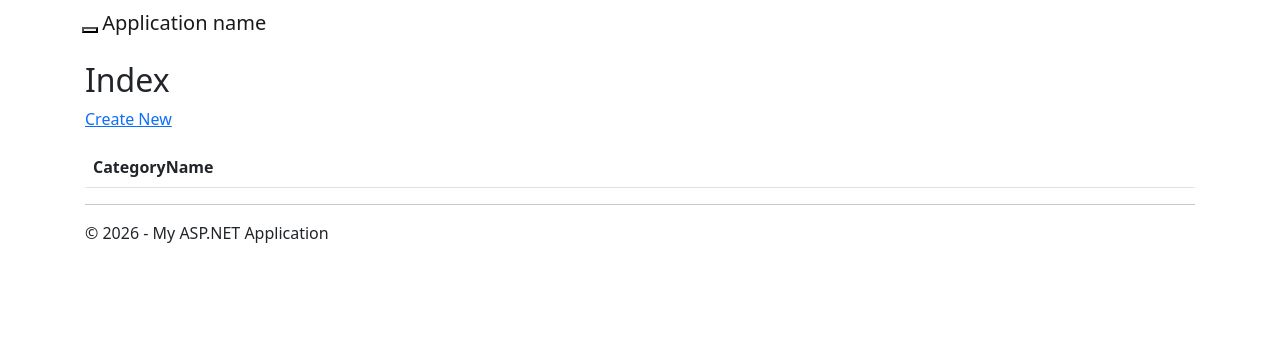
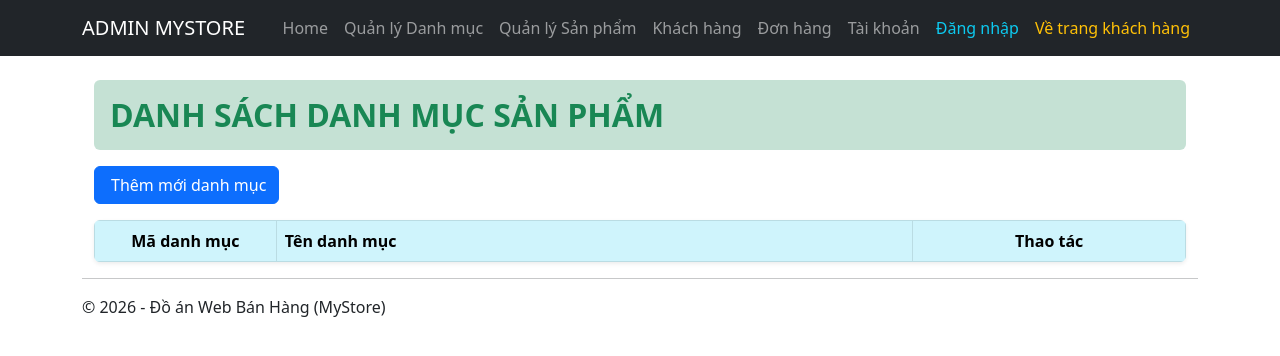
Before and after one commit to QUANG-MINH-GA/BE_25DH190065_baikiemtraBE, an ASP.NET MVC app: template BE_25DH190065/Areas/Admin/Views/Categories/Index.cshtml in a window 1280 px wide. Shown: the top 356 px of the page. Run offline with ASP.NET Core 8 and stand-ins for ASP.NET MVC 5, Linux system fonts and the light colour scheme; the template is opened without the code that fills it, so the values that code supplies are empty; the project's own start-up code is not run, and a stand-in starts its controllers and pages; some libraries are stand-ins or nearby versions.

Commit message:
update code

```diff
--- a/BE_25DH190065/Areas/Admin/Views/Categories/Index.cshtml
+++ b/BE_25DH190065/Areas/Admin/Views/Categories/Index.cshtml
@@ -1,33 +1,53 @@
 @model IEnumerable<BE_25DH190065.Models.Category>
 
 @{
-    ViewBag.Title = "Index";
+    ViewBag.Title = "Quản lý danh mục";
+    Layout = "~/Areas/Admin/Views/Shared/_AdminLayout.cshtml";
 }
 
-<h2>Index</h2>
+<div class="container-fluid mt-3">
+    <h2 class="bg-success bg-opacity-25 text-success fw-bold p-3 rounded mb-3">
+        DANH SÁCH DANH MỤC SẢN PHẨM
+    </h2>
 
-<p>
-    @Html.ActionLink("Create New", "Create")
-</p>
-<table class="table">
+    <div class="mb-3">
+        <a href="@Url.Action("Create", "Categories")" class="btn btn-primary">
+            <i class="fas fa-plus me-1"></i> Thêm mới danh mục
+        </a>
+    </div>
+
+    <div class="table-responsive bg-white shadow-sm rounded">
+        <table class="table table-bordered table-hover align-middle mb-0">
+            <thead class="table-info">
                 <tr>
-        <th>
-            @Html.DisplayNameFor(model => model.CategoryName)
-        </th>
-        <th></th>
+                    <th class="col-md-2 text-center">Mã danh mục</th>
+                    <th class="col-md-7">Tên danh mục</th>
+                    <th class="col-md-3 text-center">Thao tác</th>
                 </tr>
-
-@foreach (var item in Model) {
+            </thead>
+            <tbody>
+                @foreach (var item in Model)
+                {
                     <tr>
-        <td>
-            @Html.DisplayFor(modelItem => item.CategoryName)
-        </td>
-        <td>
-            @Html.ActionLink("Edit", "Edit", new { id=item.CategoryID }) |
-            @Html.ActionLink("Details", "Details", new { id=item.CategoryID }) |
-            @Html.ActionLink("Delete", "Delete", new { id=item.CategoryID })
+                        <td class="text-center fw-semibold">#@item.CategoryID</td>
+                        <td class="fw-semibold">@item.CategoryName</td>
+                        <td class="text-center">
+                            <a href="@Url.Action("Edit", "Categories", new { id = item.CategoryID })"
+                               class="btn btn-sm btn-primary">
+                                Cập nhật
+                            </a>
+                            <a href="@Url.Action("Details", "Categories", new { id = item.CategoryID })"
+                               class="btn btn-sm btn-info text-white mx-1">
+                                Chi tiết
+                            </a>
+                            <a href="@Url.Action("Delete", "Categories", new { id = item.CategoryID })"
+                               class="btn btn-sm btn-danger">
+                                Xóa
+                            </a>
                         </td>
                     </tr>
                 }
-
+            </tbody>
         </table>
+    </div>
+</div>
```
Also changed, not shown: BE_25DH190065/Models/ViewModel/DailyRevenueVM.cs (added, +13 -0 lines), BE_25DH190065/Views/Shared/_Layout.cshtml (+13 -0 lines), BE_25DH190065/BE_25DH190065.csproj. Lines whose indentation alone changed are shown as unchanged.
